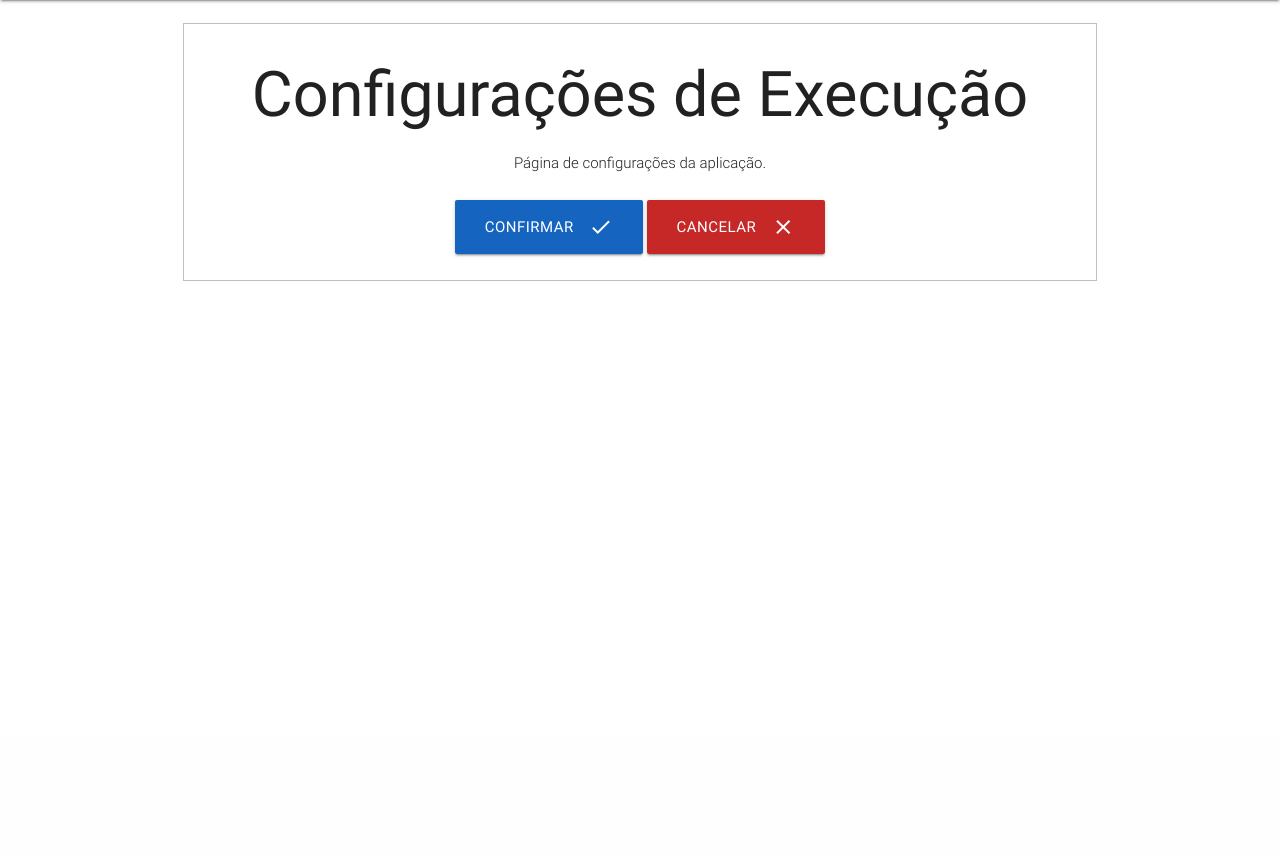
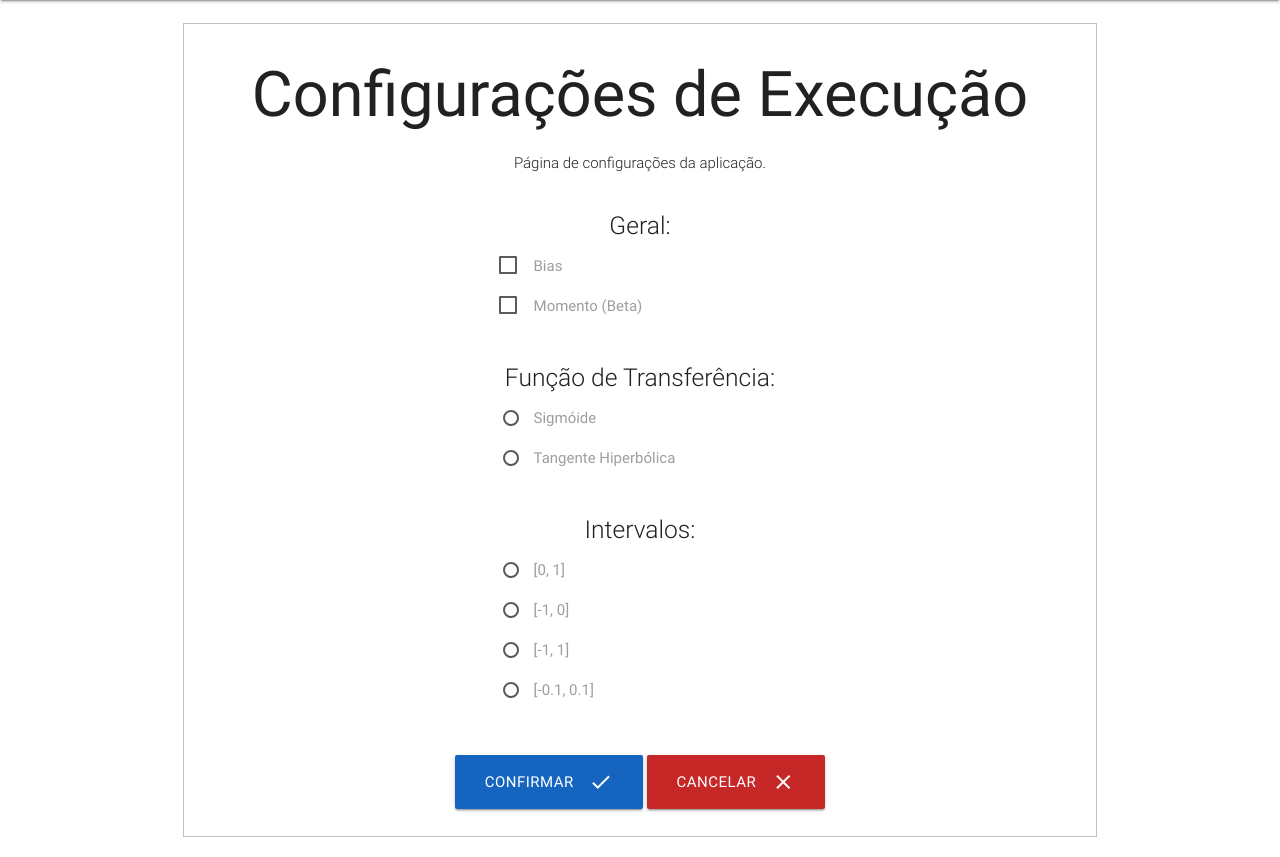
Before and after one commit to IADepressao/rna, a Django app: page /configuracoes/ in a window 1280 px wide. Shown: the part 64-921 px from the top of the page. Before the commit the page ends 345 px from the top, so only its background shows below. Run offline with Django 3.2, Linux system fonts and the light colour scheme; some libraries are stand-ins or nearby versions.

Commit message:
salva configurações
Signed-off-by: Luciano Almeida <mdiebr@gmail.com>

```diff
--- a/depressao/base/views.py
+++ b/depressao/base/views.py
@@ -1,7 +1,8 @@
 from django.shortcuts import render, redirect
-from .models import Product
+from .models import Product, Configs
 import datetime
 import json
+import numpy as np
 import random
 
 def hello_msg():
@@ -15,6 +16,11 @@ def hello_msg():
         message = "Boa Noite!"
 
     return message
+
+def str2bool(v):
+    if v is None:
+        return False
+    return v.lower() in ("true", )
 
 def home(request):
     message = hello_msg()
@@ -34,7 +40,7 @@ def perguntas(request):
 
 def resultados(request):
     Product.objects.all().delete()
-    for n in range(10):
+    for n in range(30):
          p = Product()
          p.name = "Produto " + str(n)
          p.price = random.randint(1,30)
@@ -43,10 +49,16 @@ def resultados(request):
     queryset = Product.objects.all()
     names = [obj.name for obj in queryset]
     prices = [int(obj.price) for obj in queryset]
+    x = np.random.rand(5)
+    y = np.random.rand(5)
+    index = [i for i in range(5)]
 
     context = {
         'names': json.dumps(names),
         'prices': json.dumps(prices),
+        'x': json.dumps(x.tolist()),
+        'y': json.dumps(y.tolist()),
+        'index': json.dumps(index),
     }
     return render(request, 'app/resultados.html', context)
 
@@ -59,4 +71,10 @@ def configuracoes(request):
             return redirect('home')
         else:
             #update configs
+            configs = Configs.objects.get_or_create(id=1)[0]
+            configs.bias = str2bool(request.POST.get("bias"))
+            configs.momento = str2bool(request.POST.get("momento"))
+            configs.funcao_transferencia = request.POST.get("ft")
+            configs.intervalo = request.POST.get("int")
+            configs.save()
             return redirect('home')
--- a/depressao/templates/app/configuracoes.html
+++ b/depressao/templates/app/configuracoes.html
@@ -9,18 +9,62 @@
           <h1 class="panel-title">Configurações de Execução</h1>
         </div>
         <div class="panel-body">
-            <h6 class="light">Página de configurações da aplicação.</h6>
-        </div>
-        <br>
-        <form action="" method="POST">
-          {% csrf_token %}
+          <h6 class="light">Página de configurações da aplicação.</h6>
+          <br>
+          <form action="" method="POST">
+            {% csrf_token %}
+            <div class="row">
+              <div id="col01" class="col s4"></div>
+              <div id="col02" class="col s4">
+                  <h5 class="light">Geral:</h5>
+                <p>
+                  <input type="checkbox" id="biaschk" name="bias" value="True"/>
+                  <label for="biaschk">Bias</label>
+                </p>
+                <p>
+                  <input type="checkbox" id="momentochk" name="momento" value="True"/>
+                  <label for="momentochk">Momento (Beta)</label>
+                </p>
+                <br>
+                  <h5 class="light">Função de Transferência:</h5>
+                <p>
+                  <input type="radio" id="ft01" class="with-gap" name="ft" value="SG" />
+                  <label for="ft01">Sigmóide</label>
+                </p>
+                <p>
+                  <input type="radio" id="ft02" class="with-gap" name="ft" value="TH" />
+                  <label for="ft02">Tangente Hiperbólica</label>
+                </p>
+                <br>
+                  <h5 class="light">Intervalos:</h5>
+                <p>
+                  <input type="radio" id="int01" class="with-gap" name="int" value="1" />
+                  <label for="int01">[0, 1]</label>
+                </p>
+                <p>
+                  <input type="radio" id="int02" class="with-gap" name="int" value="2" />
+                  <label for="int02">[-1, 0]</label>
+                </p>
+                <p>
+                  <input type="radio" id="int03" class="with-gap" name="int" value="3" />
+                  <label for="int03">[-1, 1]</label>
+                </p>
+                <p>
+                  <input type="radio" id="int04" class="with-gap" name="int" value="4" />
+                  <label for="int04">[-0.1, 0.1]</label>
+                </p>
+                <br>
+              </div>
+              <div id="col02" class="col s4"></div>
+            </div>
             <button type="submit" name="submit" class="btn-large waves-effect waves-light blue darken-3">Confirmar
               <i class="large material-icons right">check</i>
             </button>
             <button type="cancel" name="cancel" class="btn-large waves-effect waves-light red darken-3">Cancelar
               <i class="large material-icons right">clear</i>
             </button>
-        </form>
+          </form>
+        </div>
       </div>
     </fieldset>
   </div>
--- a/depressao/templates/base.html
+++ b/depressao/templates/base.html
@@ -3,6 +3,7 @@
   <head>
     <meta charset="utf-8">
     <title>{% block title %}Depressão{% endblock %}</title>
+    <link rel="stylesheet" href="{% static 'css/materialize.css' %}">
     <link rel="stylesheet" href="{% static 'css/materialize.min.css' %}">
     <meta name="viewport" content="width=device-width, initial-scale=1.0"/>
     <link href="https://fonts.googleapis.com/icon?family=Material+Icons" rel="stylesheet">
```
Also changed, not shown: depressao/base/models.py (+23 -0 lines), depressao/templates/app/resultados.html (+63 -27 lines), depressao/base/migrations/0002_configs.py (added), depressao/base/migrations/0003_auto_20180610_1055.py (added), depressao/static/media/variados/bg.jpg (deleted), depressao/static/media/variados/bg1.jpg (deleted).
